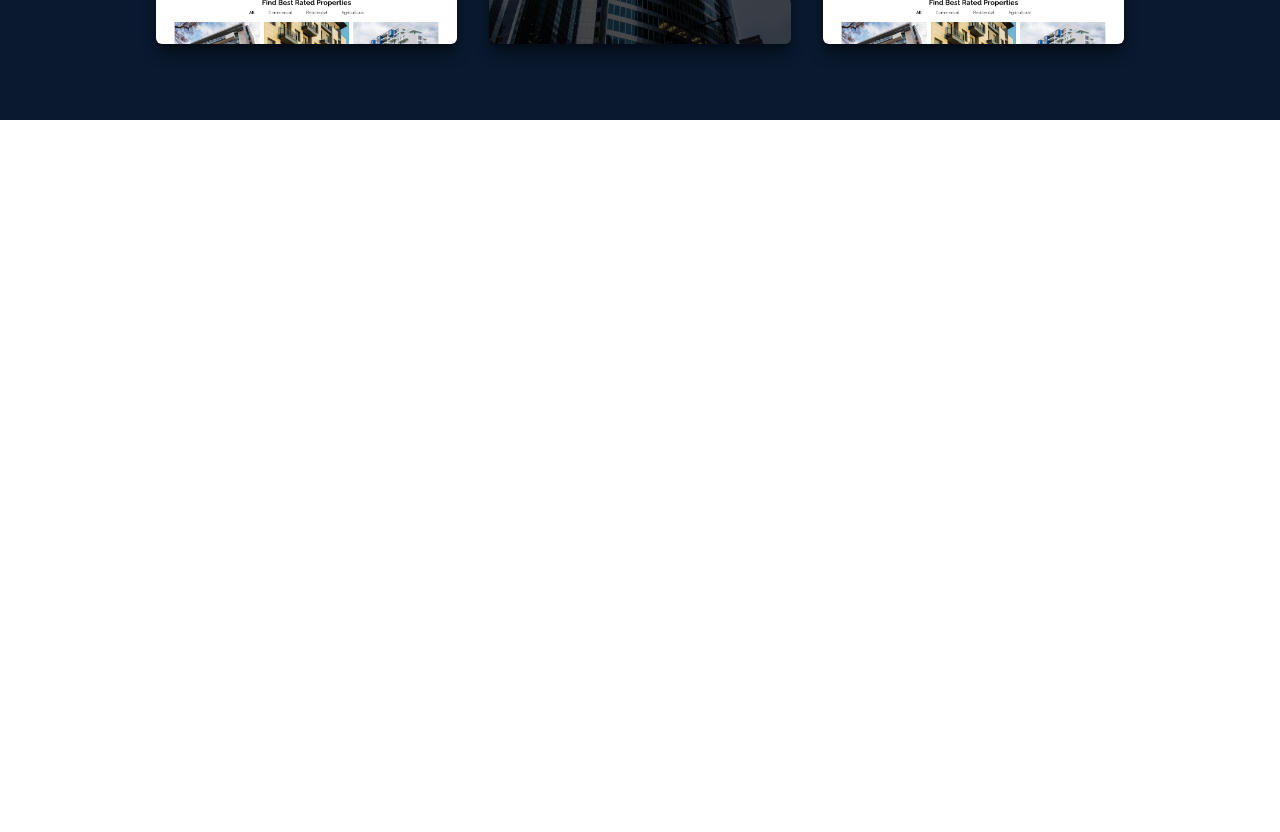
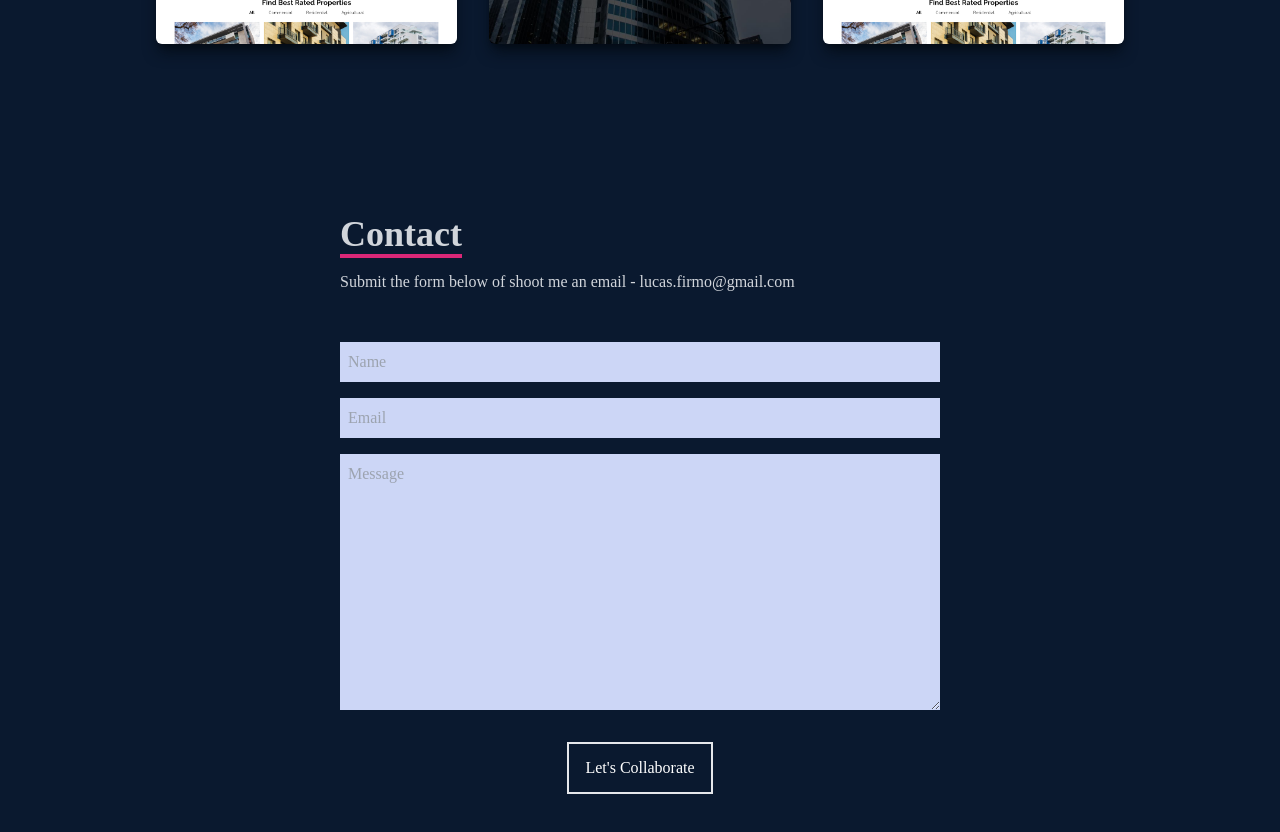
Before and after one commit to lucasdomene/portfolio, a React (Create React App) app: page / in a window 1280 px wide. Shown: the part 3080-3912 px from the top of the page. Before the commit the page ends 3200 px from the top, so only its background shows below. Built offline with nearby package versions, Linux system fonts and the light colour scheme; the HTML template or start-up script is replaced by a standard one.

Commit message:
feat: Contact component

```diff
--- a/src/App.js
+++ b/src/App.js
@@ -3,6 +3,7 @@
 import Skills from './components/Skills';
 import Work from './components/Work';
 import NavBar from './components/NavBar';
+import Contact from './components/Contact';
 
 export default function App() {
   return (
@@ -12,6 +13,7 @@
       <About />
       <Skills />
       <Work />
+      <Contact />
     </div>
   );
 }
--- /dev/null
+++ b/src/components/Contact.jsx
@@ -0,0 +1,49 @@
+import React from 'react';
+
+export default function Contact() {
+  return (
+    <div
+      name="contact"
+      className="w-full h-screen bg-primary flex justify-center items-center p-4"
+    >
+      <form
+        action="https://getform.io/f/pbmqjnzb"
+        method="POST"
+        className="flex flex-col max-w-[600px] w-full"
+      >
+        <div className="pb-8">
+          <p className="text-4xl font-bold inline border-b-4 border-pink-600 text-gray-300">
+            Contact
+          </p>
+          <p className="text-gray-300 py-4">
+            Submit the form below of shoot me an email - lucas.firmo@gmail.com
+          </p>
+        </div>
+        <input
+          className="bg-[#ccd6f6] p-2"
+          type="text"
+          placeholder="Name"
+          name="name"
+        />
+        <input
+          className="my-4 p-2 bg-[#ccd6f6]"
+          type="email"
+          placeholder="Email"
+          name="email"
+        />
+        <textarea
+          className="bg-[#ccd6f6] p-2"
+          name="message"
+          rows={10}
+          placeholder="Message"
+        ></textarea>
+        <button
+          type="submit"
+          className="text-white border-2 hover:bg-pink-600 hover:border-pink-600 px-4 py-3 my-8 mx-auto flex items-center"
+        >
+          Let's Collaborate
+        </button>
+      </form>
+    </div>
+  );
+}
```
